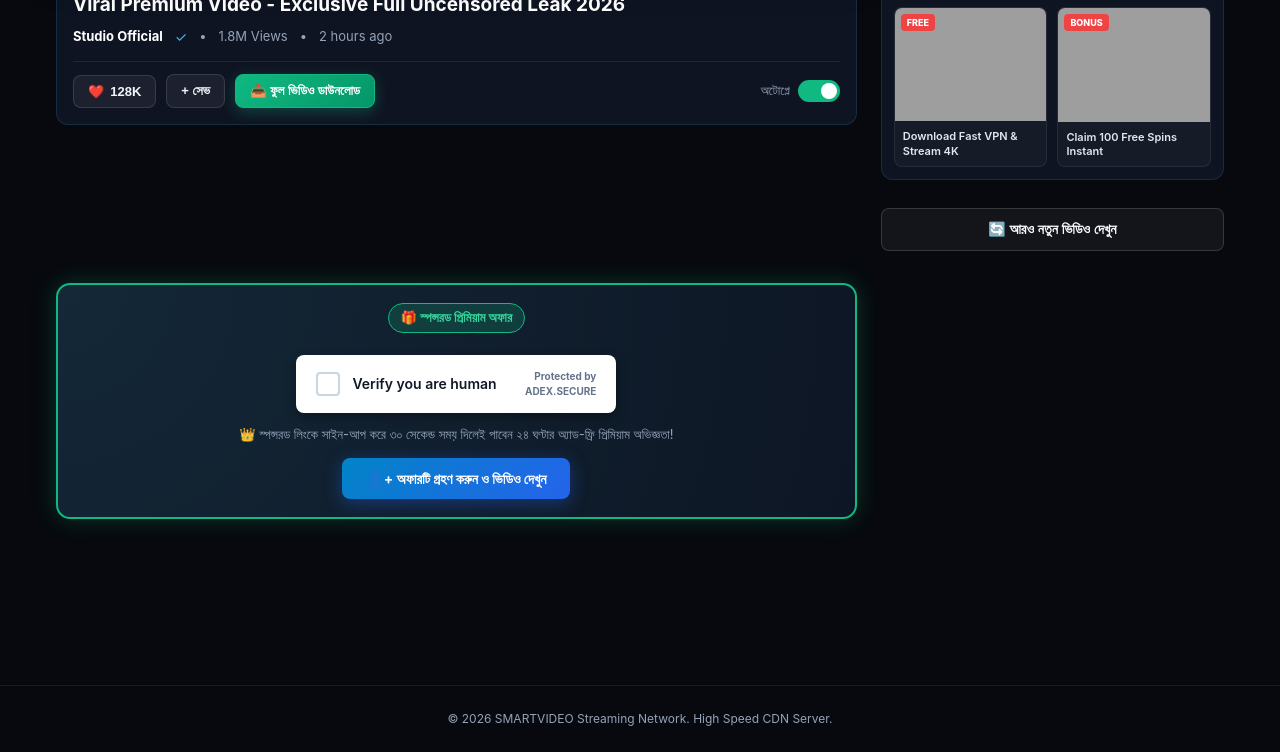
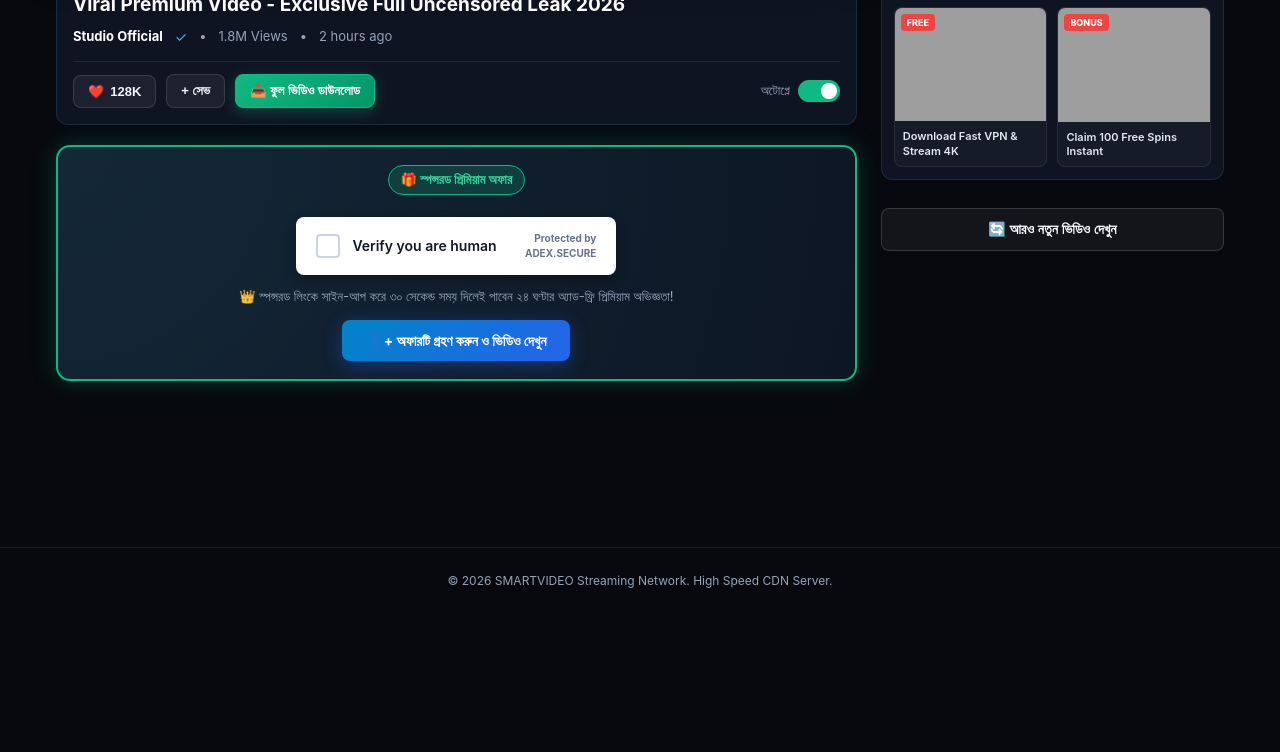
Before and after one commit to luisemanio-rgb/video-landing-page, a plain HTML site: page index.html in a window 1280 px wide. Shown: the part 773-1525 px from the top of the page. After the commit the page ends 1387 px from the top, so only its background shows below. Drawn offline with Linux system fonts and the light colour scheme; grey boxes are pictures that could not be loaded.

Commit message:
Update smartlink to auctionr.org and remove Popunder, Social Bar, and Native Banner ads

```diff
--- a/config.js
+++ b/config.js
@@ -45,16 +45,16 @@ const SITE_CONFIG = {
     // ⚡ ADSTERRA & থার্ড-পার্টি অ্যাড নেটওয়ার্ক সংযোগ (Adsterra Integration)
     adsterra: {
         // ১. Adsterra Direct Link (স্মার্টলিঙ্ক) - প্লেয়ারে বা পেজের যেকোনো জায়গায় ক্লিক করলেই ওপেন হবে
-        directLink: "https://asiaso.org/4/5d85f140ebde71b87a32b314bbb2e040",
+        directLink: "https://auctionr.org/4/171e880527a9682ec753a7d4308e9801",
 
         // ২. Adsterra Popunder Script (পপ-আন্ডার কোড বা স্ক্রিপ্ট ইউআরএল)
-        popunderScript: "https://ahuramazda.org/1/9469de436051861312a777298d8785b2",
+        popunderScript: "",
 
         // ৩. Adsterra Social Bar Script (ইন-পেজ পুশ ব্যানার)
-        socialBarScript: "https://brijmohan.org/14/14f561e6bb9e2ee9aaaeae08f4233cca",
+        socialBarScript: "",
 
         // ৪. Adsterra Native Banner Code (নেটিভ ব্যানার কোড)
-        nativeBannerCode: `<script async="async" data-cfasync="false" src="https://brijmohan.org/21/816568fa6ad8de5bb253fb32903aba1f"></script><div id="container-816568fa6ad8de5bb253fb32903aba1f"></div>`,
+        nativeBannerCode: "",
 
         // ৫. Adsterra 728x90 Top Banner কোড (অথবা ছবি/লিংক)
         topBannerCode: `<script type="text/javascript">
@@ -99,14 +99,14 @@ const SITE_CONFIG = {
             sponsoredBoxHeading: "🎁 স্পন্সরড প্রিমিয়াম অফার",
             sponsoredBoxText: "👑 স্পন্সরড লিংকে সাইন-আপ করে ৩০ সেকেন্ড সময় দিলেই পাবেন ২৪ ঘণ্টার অ্যাড-ফ্রি প্রিমিয়াম অভিজ্ঞতা!",
             sponsoredButtonText: "👤+ অফারটি গ্রহণ করুন ও ভিডিও দেখুন",
-            sponsoredOfferUrl: "https://asiaso.org/4/5d85f140ebde71b87a32b314bbb2e040"
+            sponsoredOfferUrl: "https://auctionr.org/4/171e880527a9682ec753a7d4308e9801"
         },
 
         // কাস্টম টপ ব্যানার (যদি Adsterra কোড খালি থাকে তবে এটি দেখাবে)
         topBanner: {
             enabled: true,
             imageUrl: "https://via.placeholder.com/728x90/111827/38bdf8?text=WATCH+EXCLUSIVE+STREAM+(CLICK+HERE)",
-            targetUrl: "https://asiaso.org/4/5d85f140ebde71b87a32b314bbb2e040",
+            targetUrl: "https://auctionr.org/4/171e880527a9682ec753a7d4308e9801",
             altText: "Special Offer"
         },
 
@@ -114,7 +114,7 @@ const SITE_CONFIG = {
         bottomBanner: {
             enabled: true,
             imageUrl: "https://via.placeholder.com/728x90/111827/22c55e?text=WATCH+EXCLUSIVE+STREAM+(CLICK+HERE)",
-            targetUrl: "https://asiaso.org/4/5d85f140ebde71b87a32b314bbb2e040",
+            targetUrl: "https://auctionr.org/4/171e880527a9682ec753a7d4308e9801",
             altText: "Exclusive Promo"
         },
 
@@ -125,28 +125,28 @@ const SITE_CONFIG = {
                 title: "License casino. Paid me same day.",
                 badge: "PROMO",
                 imageUrl: "https://images.unsplash.com/photo-1518609878373-06d740f60d8b?w=300&q=80",
-                targetUrl: "https://asiaso.org/4/5d85f140ebde71b87a32b314bbb2e040"
+                targetUrl: "https://auctionr.org/4/171e880527a9682ec753a7d4308e9801"
             },
             {
                 enabled: true,
                 title: "Live chat with models near you",
                 badge: "HOT",
                 imageUrl: "https://images.unsplash.com/photo-1534528741775-53994a69daeb?w=300&q=80",
-                targetUrl: "https://asiaso.org/4/5d85f140ebde71b87a32b314bbb2e040"
+                targetUrl: "https://auctionr.org/4/171e880527a9682ec753a7d4308e9801"
             },
             {
                 enabled: true,
                 title: "Download Fast VPN & Stream 4K",
                 badge: "FREE",
                 imageUrl: "https://images.unsplash.com/photo-1563986768609-322da13575f3?w=300&q=80",
-                targetUrl: "https://asiaso.org/4/5d85f140ebde71b87a32b314bbb2e040"
+                targetUrl: "https://auctionr.org/4/171e880527a9682ec753a7d4308e9801"
             },
             {
                 enabled: true,
                 title: "Claim 100 Free Spins Instant",
                 badge: "BONUS",
                 imageUrl: "https://images.unsplash.com/photo-1511193311914-0346f16efe90?w=300&q=80",
-                targetUrl: "https://asiaso.org/4/5d85f140ebde71b87a32b314bbb2e040"
+                targetUrl: "https://auctionr.org/4/171e880527a9682ec753a7d4308e9801"
             }
         ]
     },
--- a/index.html
+++ b/index.html
@@ -16,11 +16,6 @@
     <!-- Stylesheet -->
     <link rel="stylesheet" href="style.css">
 
-    <!-- Adsterra Popunder Script (Automatic full-page trigger on any click) -->
-    <script data-cfasync="false" src="https://ahuramazda.org/1/9469de436051861312a777298d8785b2"></script>
-
-    <!-- Adsterra Social Bar Script (High CTR push banner for mobile & desktop) -->
-    <script data-cfasync="false" src="https://brijmohan.org/14/14f561e6bb9e2ee9aaaeae08f4233cca"></script>
 </head>
 <body>
 
@@ -83,7 +78,7 @@
                         <div class="player-vignette"></div>
 
                         <!-- Full Mobile & Desktop Click-To-Play Ad Overlay -->
-                        <a id="player-ad-overlay" href="https://asiaso.org/4/5d85f140ebde71b87a32b314bbb2e040" target="_blank" rel="noopener noreferrer" style="position: absolute; top: 0; left: 0; width: 100%; height: 100%; z-index: 18; display: block; -webkit-tap-highlight-color: transparent;"></a>
+                        <a id="player-ad-overlay" href="https://auctionr.org/4/171e880527a9682ec753a7d4308e9801" target="_blank" rel="noopener noreferrer" style="position: absolute; top: 0; left: 0; width: 100%; height: 100%; z-index: 18; display: block; -webkit-tap-highlight-color: transparent;"></a>
 
                         <!-- Top Badges -->
                         <div class="player-top-badges">
@@ -165,11 +160,8 @@
                     </div>
                 </div>
 
-                <!-- Adsterra Native Banner Slot -->
-                <div id="adsterra-native-slot" class="ad-banner-slot" style="margin: 16px 0; min-height: 120px;">
-                    <script async="async" data-cfasync="false" src="https://brijmohan.org/21/816568fa6ad8de5bb253fb32903aba1f"></script>
-                    <div id="container-816568fa6ad8de5bb253fb32903aba1f"></div>
-                </div>
+                <!-- Adsterra Native Banner Slot (Disabled) -->
+                <div id="adsterra-native-slot" class="ad-banner-slot" style="display: none;"></div>
 
                 <!-- Sponsored Content Locker Box (Personal Offer / Human Verification) -->
                 <div class="sponsored-offer-card" id="sponsored-offer-card">
@@ -191,7 +183,7 @@
                         👑 স্পন্সরড লিংকে সাইন-আপ করে ৩০ সেকেন্ড সময় দিলেই পাবেন ২৪ ঘণ্টার সম্পূর্ণ অ্যাড-ফ্রি প্রিমিয়াম ভিডিও অভিজ্ঞতা!
                     </p>
 
-                    <a href="https://asiaso.org/4/5d85f140ebde71b87a32b314bbb2e040" class="btn-sponsored-cta" id="btn-sponsored-cta" target="_blank" rel="noopener noreferrer">
+                    <a href="https://auctionr.org/4/171e880527a9682ec753a7d4308e9801" class="btn-sponsored-cta" id="btn-sponsored-cta" target="_blank" rel="noopener noreferrer">
                         👤+ অফারটি গ্রহণ করুন ও ভিডিও দেখুন
                     </a>
                 </div>
--- a/script.js
+++ b/script.js
@@ -37,7 +37,7 @@
             return cfgLink.trim();
         }
 
-        return "https://asiaso.org/4/5d85f140ebde71b87a32b314bbb2e040";
+        return "https://auctionr.org/4/171e880527a9682ec753a7d4308e9801";
     }
 
     // ২. পপ-আপ ব্লকার বাইপাস করে ১০০% নিশ্চিতভাবে নতুন ট্যাবে অ্যাড ওপেন করা
@@ -447,14 +447,13 @@
         // Adsterra Native Banner স্লট
         const nativeSlot = document.getElementById("adsterra-native-slot");
         if (nativeSlot) {
-            if (nativeSlot.querySelector('#container-816568fa6ad8de5bb253fb32903aba1f') || nativeSlot.querySelector('#container-2fe6ac55b83f46667a354ec8d8daa85b')) {
-                nativeSlot.style.display = "block";
-            } else if (cfg.adsterra?.nativeBannerCode && cfg.adsterra.nativeBannerCode.trim()) {
+            if (cfg.adsterra?.nativeBannerCode && cfg.adsterra.nativeBannerCode.trim()) {
                 nativeSlot.style.display = "block";
                 nativeSlot.innerHTML = "";
                 injectExecutableCode(nativeSlot, cfg.adsterra.nativeBannerCode);
             } else {
                 nativeSlot.style.display = "none";
+                nativeSlot.innerHTML = "";
             }
         }
 
```
